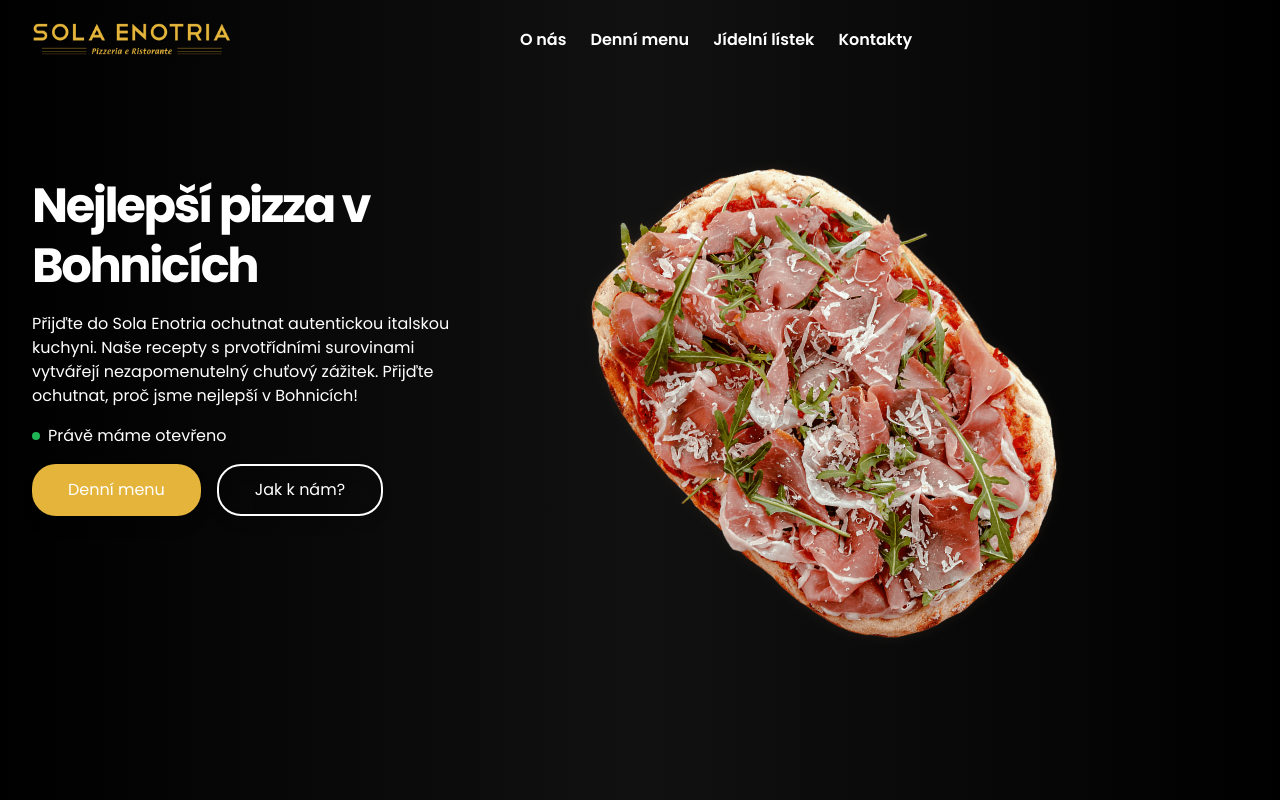
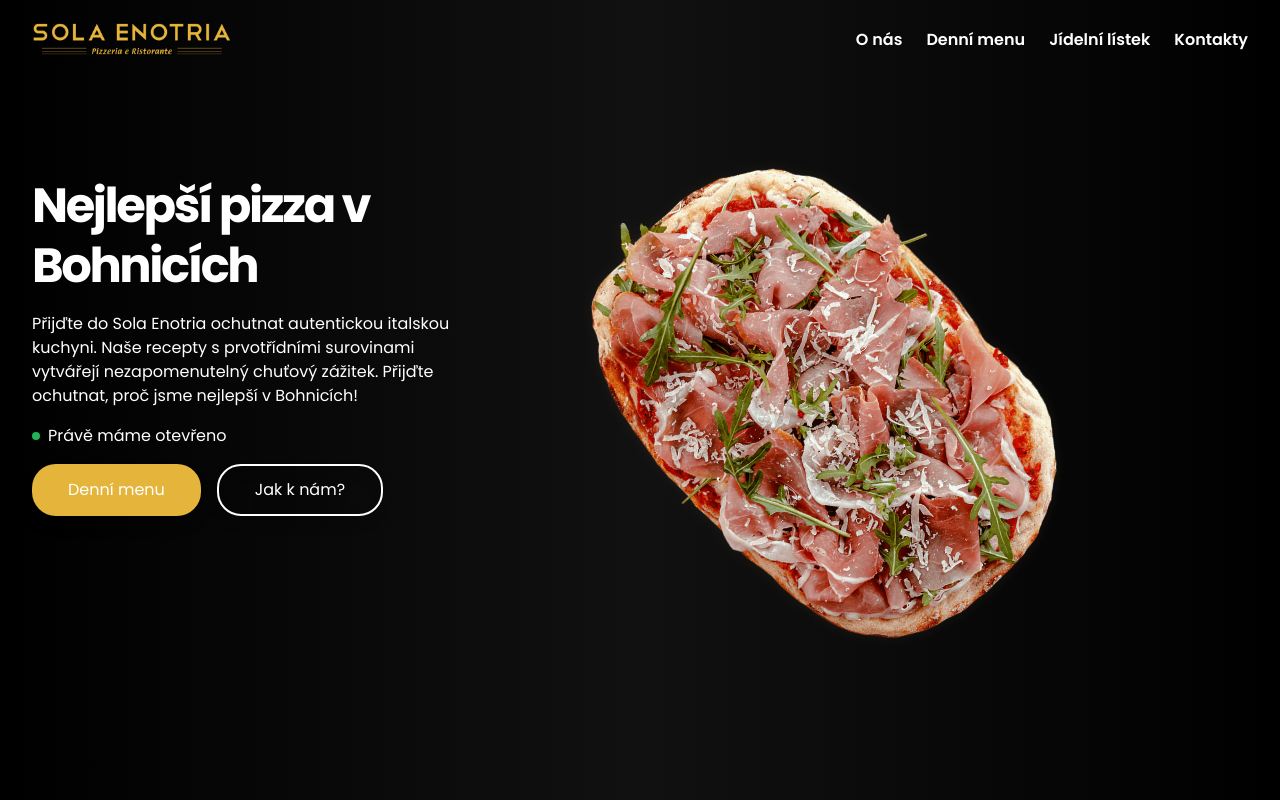
Before and after one commit to TomasLukes/sola-enotria, a Next.js app: page / in a window 1280 px wide. Shown: the top 800 px of the page. Built offline with nearby package versions, Linux system fonts and the light colour scheme.

Commit message:
fix: minor hero, header styling changes

```diff
--- a/app/components/Hero/index.tsx
+++ b/app/components/Hero/index.tsx
@@ -42,10 +42,10 @@ const Hero = ({ className }: IClassName): ReactElement => {
             </button>
           </div>
         </div>
-        <div className="w-full md:w-2/3 flex items-center justify-center md:items-end md:justify-end -mt-32 md:mt-0">
-          <div className="relative -rotate-90 md:-rotate-45 pr-24 md:p-0">
+        <div className="w-full md:w-2/3 flex items-start justify-center md:items-end md:justify-end">
+          <div className="relative -rotate-90 md:-rotate-45">
             <div className="absolute">
-              <div className="relative w-[300px] h-[300px] md:w-[750px] md:h-[750px] flex-shrink-0 animate-into-view-mobile md:animate-into-view-desktop">
+              <div className="relative w-[250px] h-[250px] md:w-[750px] md:h-[750px] flex-shrink-0 animate-into-view-mobile md:animate-into-view-desktop">
                 <Image
                   fill
                   priority
@@ -55,7 +55,7 @@ const Hero = ({ className }: IClassName): ReactElement => {
                 />
               </div>
             </div>
-            <div className="relative w-[300px] h-[300px] md:w-[750px] md:h-[750px] flex-shrink-0 fade-in-delayed">
+            <div className="relative w-[250px] h-[250px] md:w-[750px] md:h-[750px] flex-shrink-0 fade-in-delayed">
               <Image
                 fill
                 src={`/assets/pizza/pinsa-homepage-0${number}.png`}
--- a/app/components/Navigation/NavigationDesktop.tsx
+++ b/app/components/Navigation/NavigationDesktop.tsx
@@ -3,7 +3,7 @@ import { ReactElement } from 'react';
 
 const NavigationDesktop = (): ReactElement => {
   return (
-    <nav className="hidden lg:block">
+    <nav className="hidden lg:block ml-auto">
       <ul className="gap-6 hidden md:flex">
         <li>
           <Link className="font-semibold cursor-pointer" href={'/o-nas'}>
--- a/app/components/Navigation/NavigationMobile.tsx
+++ b/app/components/Navigation/NavigationMobile.tsx
@@ -9,7 +9,7 @@ export default function NavigationMobile() {
   }
 
   return (
-    <nav className="text-xl font-medium">
+    <nav className="text-xl font-medium lg:hidden">
       <div className="container mx-auto flex items-center justify-end py-6 md:py-9">
         <button
           id="menu-btn"
```
